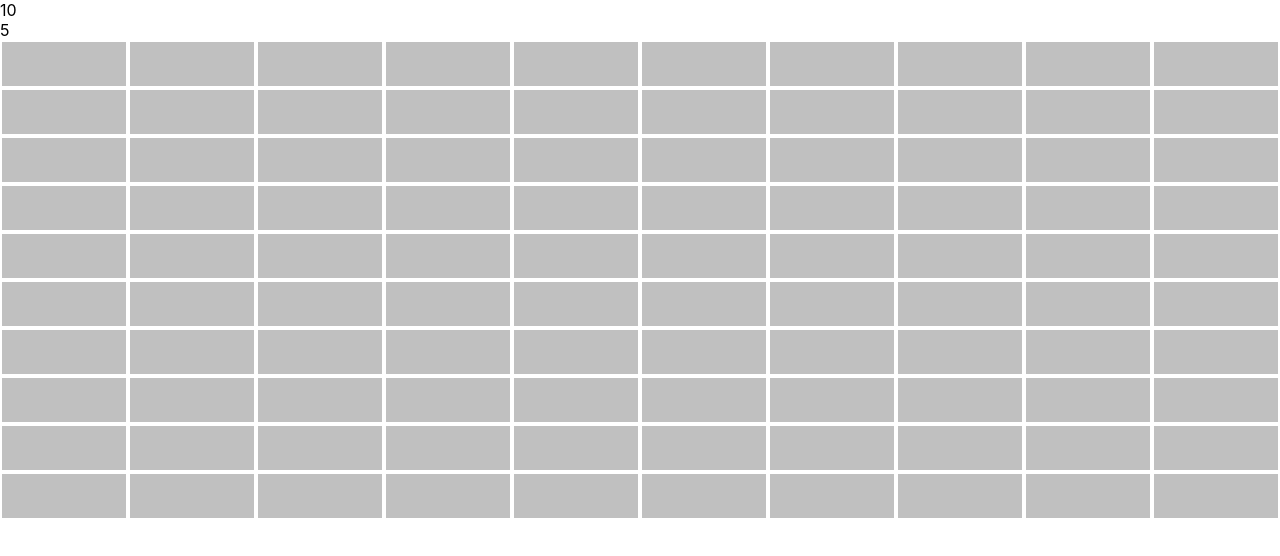
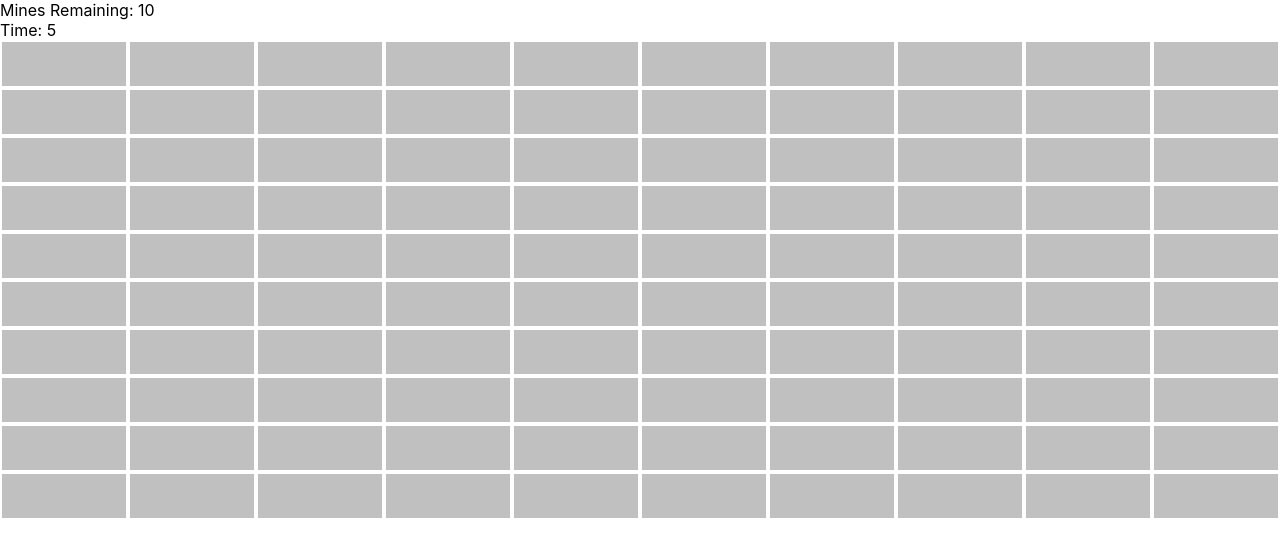
Before and after one commit to jsmithb117/minesweeper, a React (Create React App) app: page / in a window 1280 px wide. Shown: the top 556 px of the page. Built offline with nearby package versions, Linux system fonts and the light colour scheme.

Commit message:
Renders labels for rendered data

```diff
--- a/src/components/TopForm.tsx
+++ b/src/components/TopForm.tsx
@@ -8,10 +8,10 @@ const TopForm = () => {
   return (
     <div className="topform">
       <div className="minesremaining">
-        {minesDisplay}
+        Mines Remaining: {minesDisplay}
       </div>
       <div className="time">
-        {time}
+        Time: {time}
       </div>
     </div>
   );
```
